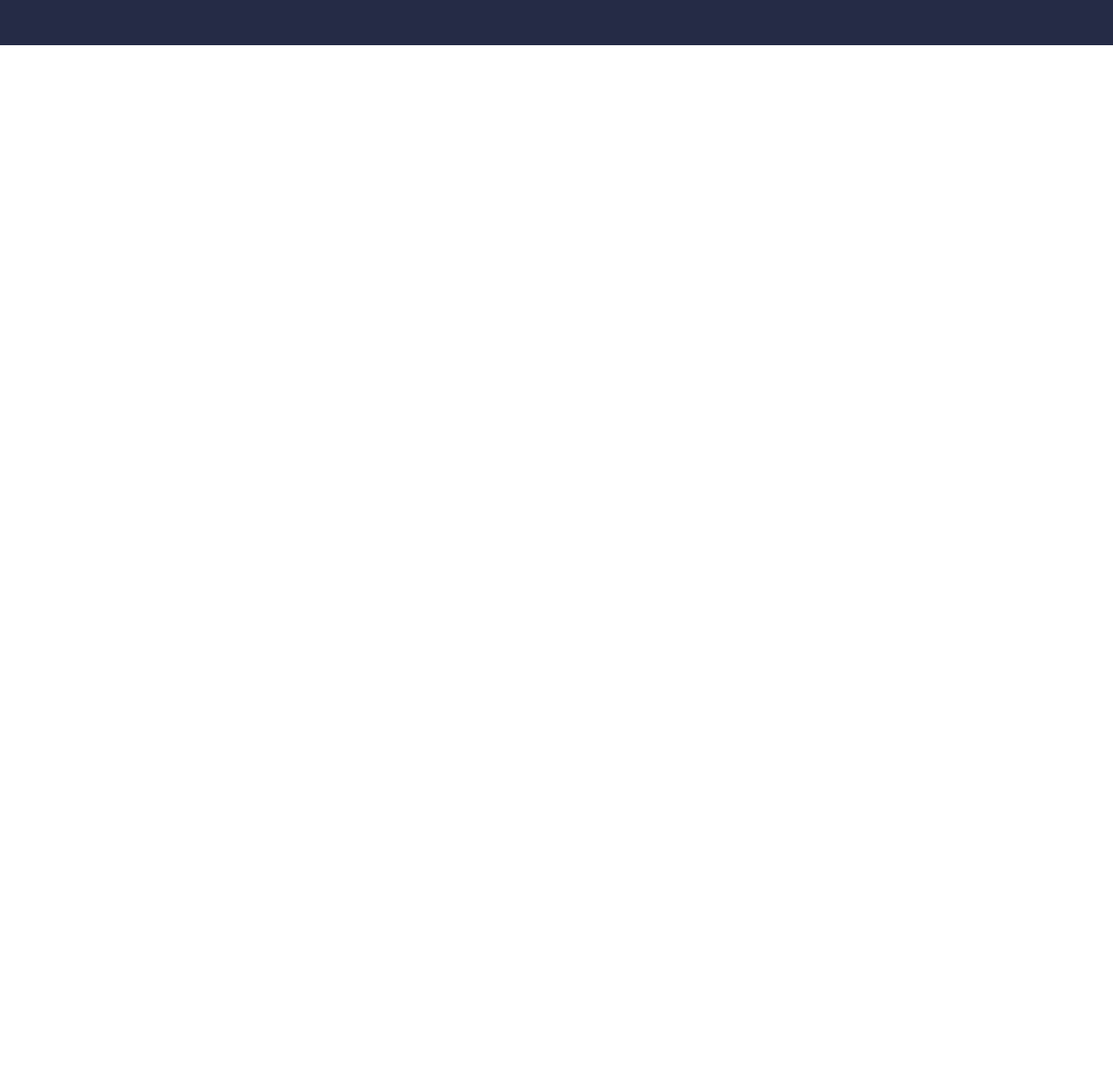
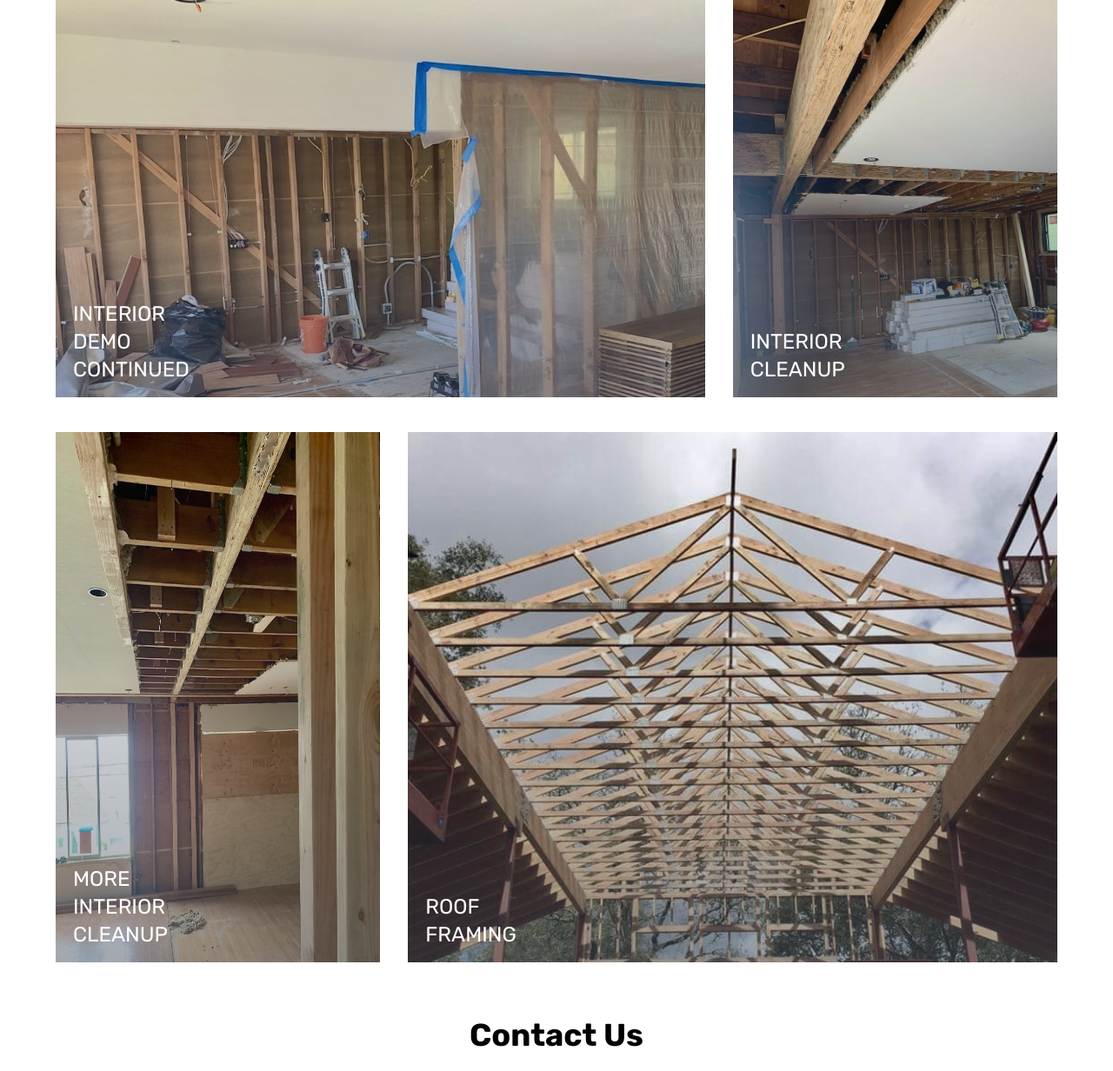
Before and after one commit to nick-noob/barron-contracting, a website: page index.html in a window 1280 px wide. Shown: the part 6061-7293 px from the top of the page at 87% size. Before the commit the page ends 6113 px from the top, so only its background shows below. Drawn offline with Linux system fonts and the light colour scheme.

Commit message:
Add new photos of completed work and updated alt tags

```diff
--- a/index.html
+++ b/index.html
@@ -479,6 +479,86 @@
               </h5>
              </div>
           </div>
+
+          <!-- Item Container 8 - Full -->
+          <div class="item-container mt-10">
+            <!-- Item 1 -->
+            <div class="group item-full">
+              <!-- Desktop Image -->
+              <img src="test-images/row-5/inside-pano-min.jpeg" alt="Panoramic photo of interior of home being renovated" class="hidden w-full duration-200 md:block group-hover:scale-110">
+              <!-- Mobile Image -->
+              <img src="test-images/row-5/inside-pano-min.jpeg" alt="Panoramic photo of interior of home being renovated mobile version" class="w-full md:hidden">
+              <!-- Item Gradient -->
+              <div class="item-gradient"></div>
+              <!-- Item Text -->
+              <h5>
+                Interior Demo
+              </h5>
+             </div>
+          </div>
+
+          <!-- Item Container 9 - Widest -->
+          <div class="item-container mt-10">
+            <!-- Item 1 -->
+            <div class="group item-full">
+              <!-- Desktop Image -->
+              <img src="test-images/row-5/new-interior-crop-min.jpeg" alt="Different photo angle of interior renovation" class="hidden w-full duration-200 md:block md:h-full group-hover:scale-110">
+              <!-- Mobile Image -->
+              <img src="test-images/row-5/new-interior-crop-min.jpeg" alt="Different photo angle of interior renovation mobile version" class="w-full md:hidden">
+              <!-- Item Gradient -->
+              <div class="item-gradient"></div>
+              <!-- Item Text -->
+              <h5>
+                Interior Demo Continued
+              </h5>
+             </div>
+
+             <!-- Item 2 -->
+            <div class="group item-widest">
+              <!-- Desktop Image -->
+              <img src="test-images/row-5/interior-clean-crop-min.jpeg" alt="Interior renovation cleanup process" class="hidden w-full duration-200 md:block md:h-full group-hover:scale-110">
+              <!-- Mobile Image -->
+              <img src="test-images/row-5/interior-clean-crop-min.jpeg" alt="Interior renovation cleanup process mobile version" class="w-full md:hidden">
+              <!-- Item Gradient -->
+              <div class="item-gradient"></div>
+              <!-- Item Text -->
+              <h5>
+                Interior Cleanup
+              </h5>
+             </div>
+          </div>
+
+          <!-- Item Container 9 - Widest -->
+          <div class="item-container mt-10">
+            <!-- Item 1 -->
+            <div class="group item-widest">
+              <!-- Desktop Image -->
+              <img src="test-images/row-5/more-framing.jpeg" alt="Different photo angle of interior cleanup" class="hidden w-full duration-200 md:block md:h-full group-hover:scale-110">
+              <!-- Mobile Image -->
+              <img src="test-images/row-5/more-framing.jpeg" alt="Different photo angle of interior cleanup mobile version" class="w-full md:hidden">
+              <!-- Item Gradient -->
+              <div class="item-gradient"></div>
+              <!-- Item Text -->
+              <h5>
+                More Interior Cleanup
+              </h5>
+             </div>
+
+             <!-- Item 2 -->
+            <div class="group item-full">
+              <!-- Desktop Image -->
+              <img src="test-images/row-5/big-roof-framing.jpeg" alt="Wooden roof framing complete" class="hidden w-full duration-200 md:block md:h-full group-hover:scale-110">
+              <!-- Mobile Image -->
+              <img src="test-images/row-5/big-roof-framing.jpeg" alt="Wooden roof framing complete mobile version" class="w-full md:hidden">
+              <!-- Item Gradient -->
+              <div class="item-gradient"></div>
+              <!-- Item Text -->
+              <h5>
+                Roof Framing
+              </h5>
+             </div>
+          </div>
+
         </div>
       </section>
 
```
Also changed, not shown: css/style.css, test-images/row-5/big-roof-framing.jpeg (added), test-images/row-5/inside-pano-min.jpeg (added), test-images/row-5/interior-clean-crop-min.jpeg (added), test-images/row-5/more-framing.jpeg (added), test-images/row-5/new-interior-crop-min.jpeg (added), 2 other files.
